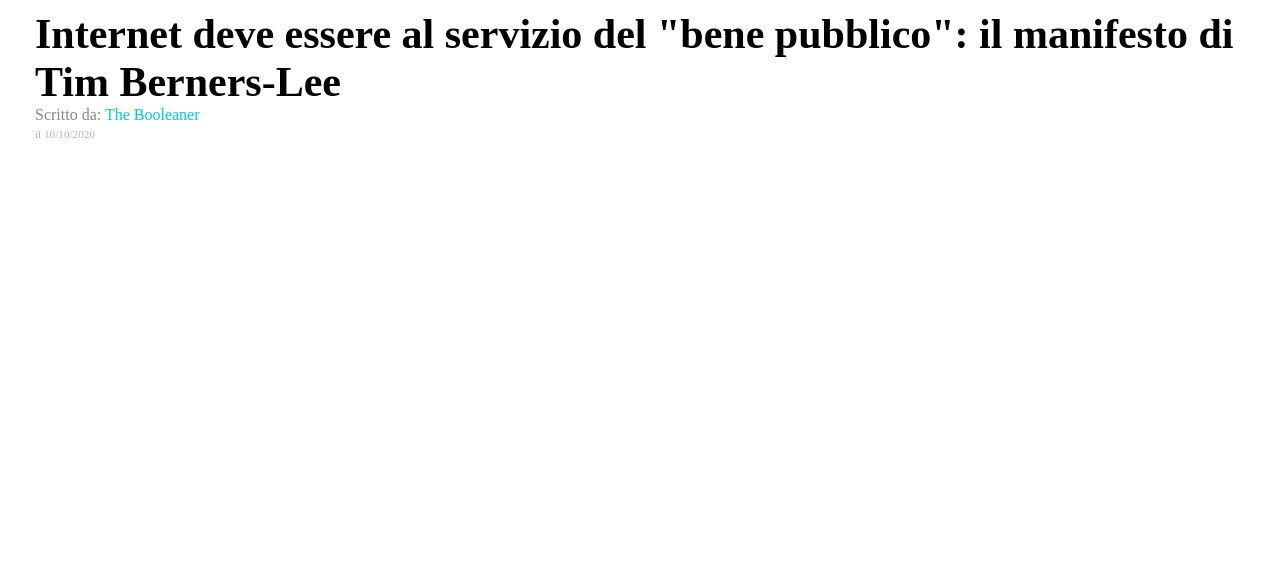
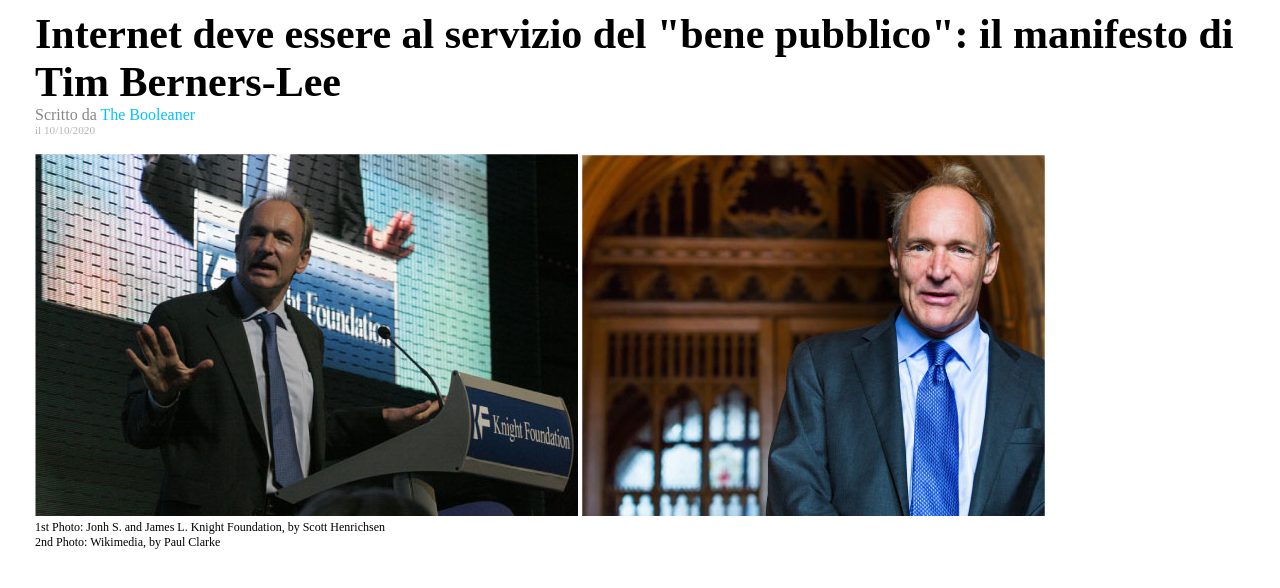
Before and after one commit to Iruiasaro/html-css-booleaner, a plain HTML site: page index.html in a window 1280 px wide. Shown: the part 100-688 px from the top of the page. Drawn offline with Linux system fonts and the light colour scheme.

Commit message:
inserimento foto e didascalia

```diff
--- a/index.html
+++ b/index.html
@@ -20,8 +20,13 @@
             <section>
                 <h1 id="title">Internet deve essere al servizio del "bene pubblico": il manifesto di Tim Berners-Lee</h1>
 
-                <p id="grey">Scritto da: <span id="blue"> The Booleaner</span> <br> <span id="date"> il 10/10/2020</span></p>
+                <p id="grey">Scritto da <span id="blue"> The Booleaner</span>
+                <p id="date"> il 10/10/2020</p>
+                <br>
 
+                <img src="img\tim-1.jpg" alt="tim1">
+                <img src="img\tim-2.jpg" alt="tim2">
+                <p id="didascalia"> 1st Photo: Jonh S. and James L. Knight Foundation, by Scott Henrichsen <br> 2nd Photo: Wikimedia, by Paul Clarke</p>
             </section>
         </main>
 
--- a/style.css
+++ b/style.css
@@ -37,3 +37,7 @@
     font-size: 70%;
     color: rgb(182, 179, 179);
 }
+
+#didascalia {
+    font-size: 12px;
+}
```
